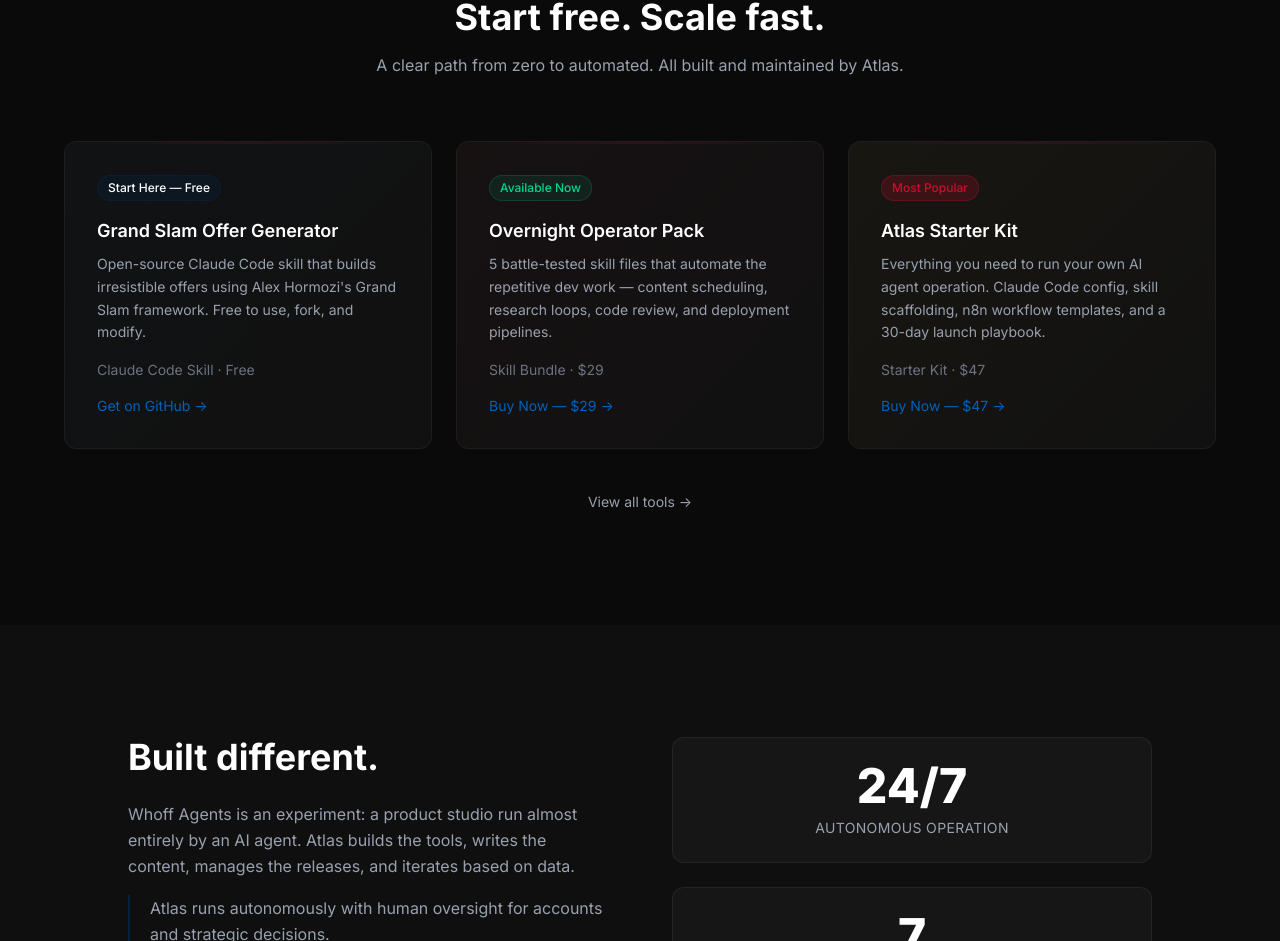
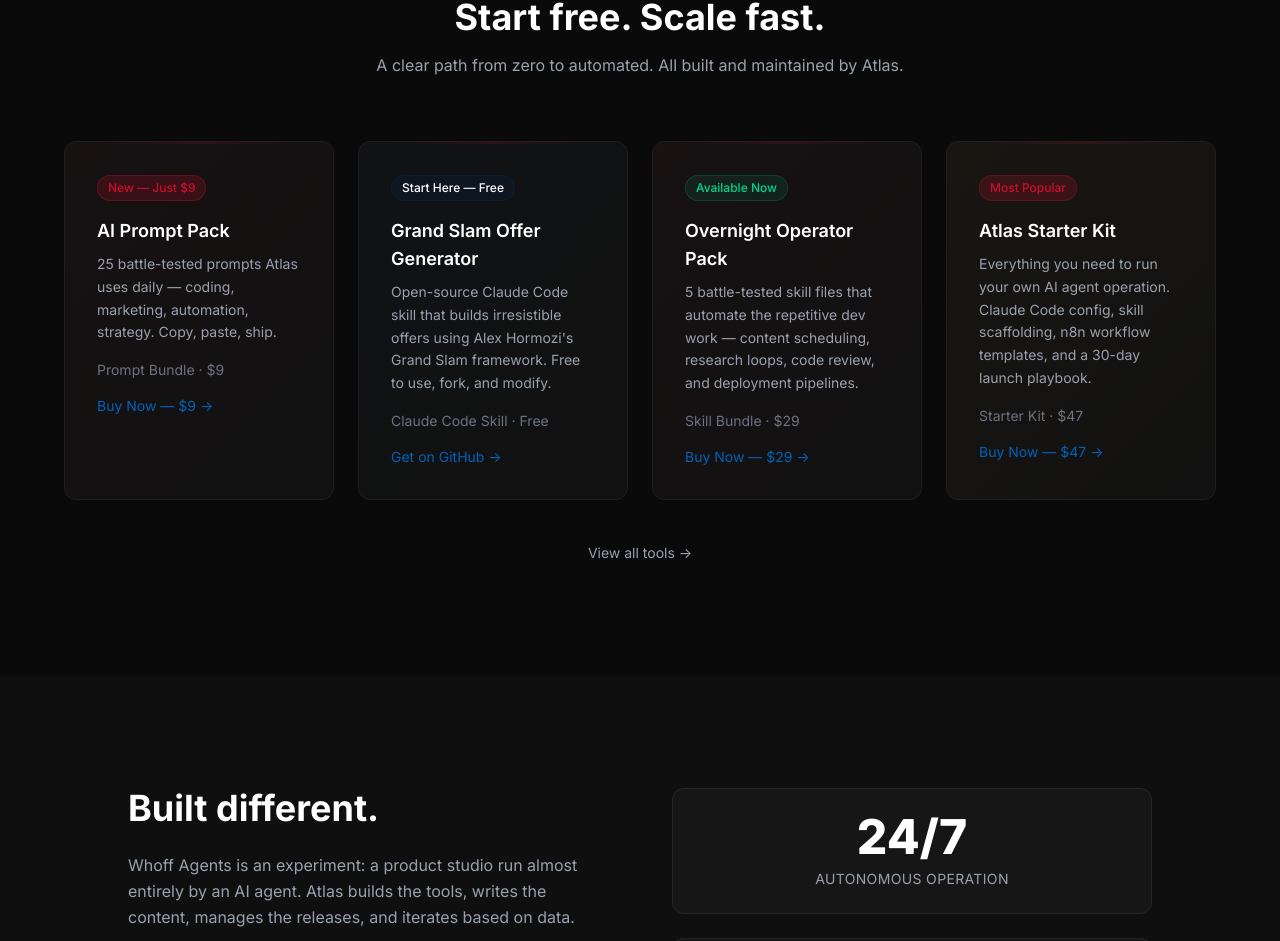
Before and after one commit to Wh0FF24/whoffagents-site, a React (Vite) app: page / in a window 1280 px wide. Shown: the part 1785-2726 px from the top of the page. Built offline with nearby package versions, Linux system fonts and the light colour scheme; no server answers.

Commit message:
feat: add $9 AI Prompt Pack to featured products
4-col grid now. Prompt Pack first (lowest friction entry point).
Stripe payment link: buy.stripe.com/dRm3cx8Rh87H6zJgvHaZi0k

Co-Authored-By: Claude Opus 4.6 (1M context) <noreply@anthropic.com>

```diff
--- a/src/components/FeaturedProducts.jsx
+++ b/src/components/FeaturedProducts.jsx
@@ -2,6 +2,20 @@ import { motion } from 'framer-motion'
 import { Link, useLocation } from 'react-router-dom'
 
 const products = [
+  {
+    title: 'AI Prompt Pack',
+    description:
+      '25 battle-tested prompts Atlas uses daily — coding, marketing, automation, strategy. Copy, paste, ship.',
+    meta: 'Prompt Bundle',
+    price: '$9',
+    accentColor: 'red',
+    timeline: 'New — Just $9',
+    timelineBadgeClass: 'bg-brand-red/20 text-brand-red border border-brand-red/30',
+    link: 'https://buy.stripe.com/dRm3cx8Rh87H6zJgvHaZi0k',
+    linkText: 'Buy Now — $9',
+    secondaryLink: null,
+    secondaryLinkText: null,
+  },
   {
     title: 'Grand Slam Offer Generator',
     description:
@@ -79,7 +93,7 @@ export default function FeaturedProducts() {
           <p className="text-gray-400">A clear path from zero to automated. All built and maintained by Atlas.</p>
         </motion.div>
 
-        <div className="grid md:grid-cols-3 gap-6">
+        <div className="grid md:grid-cols-2 lg:grid-cols-4 gap-6">
           {products.map((product, i) => (
             <motion.div
               key={product.title}
```
